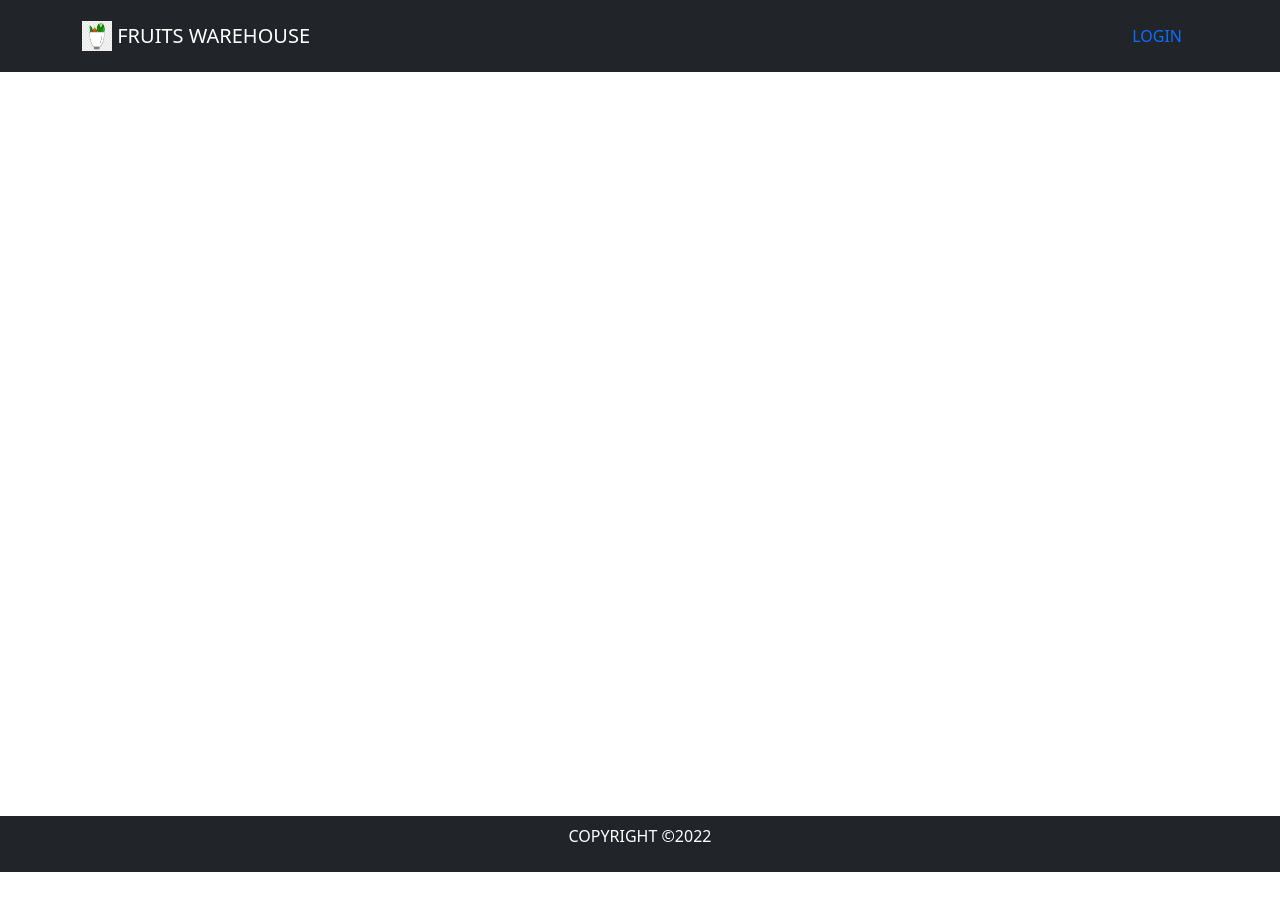
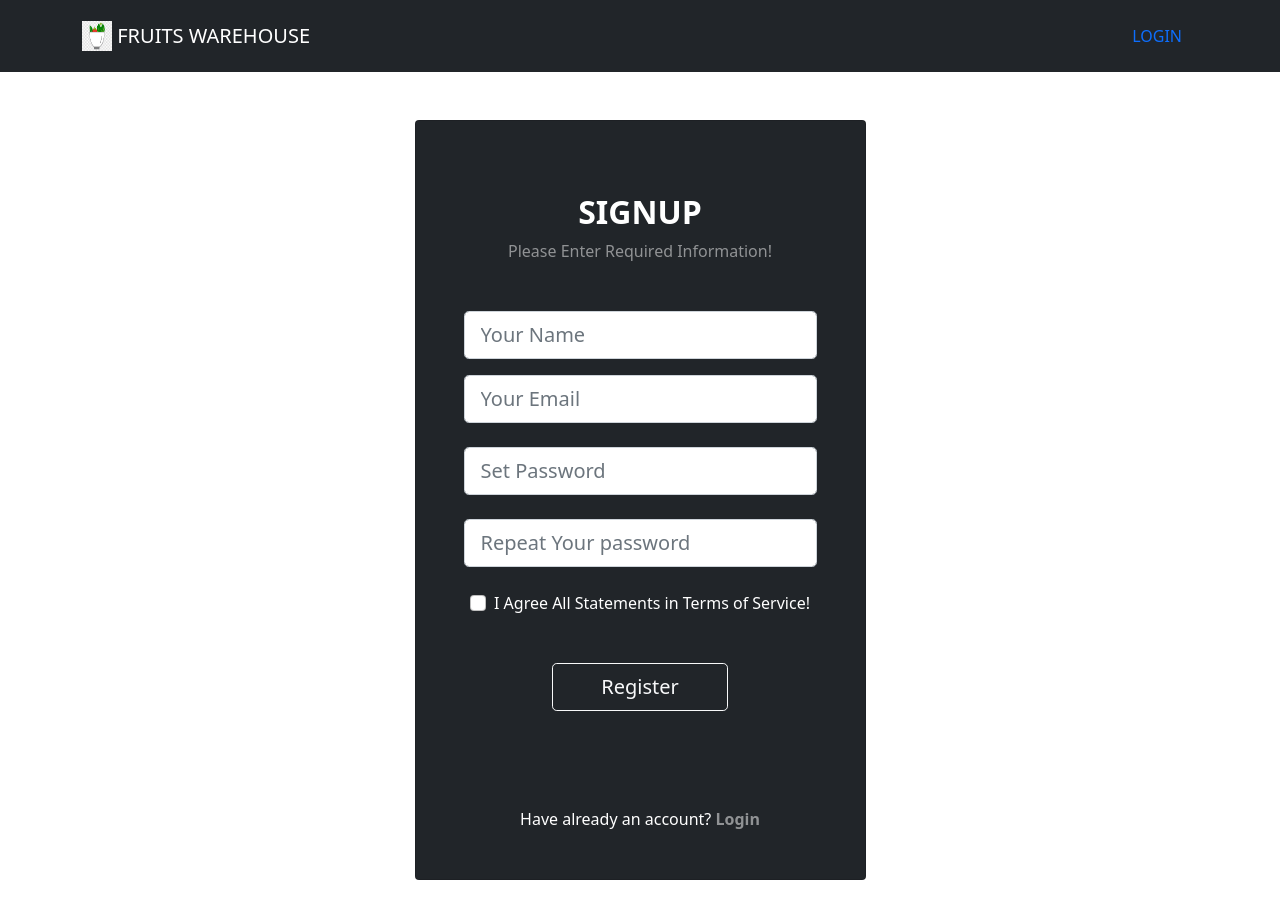
Before and after one commit to Emarat/warehouse-management-client-side, a React (Create React App) app: page /register in a window 1280 px wide. Shown: the top 918 px of the page. Before the commit the page ends 872 px from the top, so only its background shows below. Built offline with nearby package versions, Linux system fonts and the light colour scheme; no server answers.

Commit message:
register page

```diff
--- a/src/App.js
+++ b/src/App.js
@@ -5,6 +5,7 @@ import Header from './Components/Header/Header';
 import Home from './Components/Home/Home';
 import Inventory from './Components/Inventory/Inventory';
 import Login from './Components/Login/Login';
+import Register from './Components/Register/Register';
 
 function App() {
   return (
@@ -14,6 +15,7 @@ function App() {
         <Route path='/' element={<Home></Home>}></Route>
         <Route path='/inventory' element={<Inventory></Inventory>}></Route>
         <Route path='/login' element={<Login></Login>}></Route>
+        <Route path='/register' element={<Register></Register>}></Route>
       </Routes>
       <Footer></Footer>
     </div>
--- a/src/Components/Header/Header.js
+++ b/src/Components/Header/Header.js
@@ -1,9 +1,18 @@
+import { signOut } from 'firebase/auth';
 import React from 'react';
 import { Container, Nav, Navbar } from 'react-bootstrap';
+import { useAuthState } from 'react-firebase-hooks/auth';
 import { Link } from 'react-router-dom';
+import auth from '../../firebase.init';
 import logo from '../../images/nav-icon.png';
 
 const Header = () => {
+    const [user] = useAuthState(auth);
+
+    const handleSignOut = () => {
+        signOut(auth);
+    }
+
     return (
         <Navbar sticky='top' bg="dark" variant="dark">
             <Container>
@@ -19,7 +28,12 @@ const Header = () => {
                 </Navbar.Brand>
                 <Navbar.Collapse className="justify-content-end">
                     <Navbar>
-                        <Nav.Link as={Link} to='/login'>LOGIN</Nav.Link>
+                        {
+                            user ?
+                                <button onClick={handleSignOut} className="btn btn-outline-light btn-lg">LOGOUT</button>
+                                :
+                                <Nav.Link as={Link} to="/login">LOGIN</Nav.Link>
+                        }
                     </Navbar>
                 </Navbar.Collapse>
             </Container>
--- a/src/Components/Register/Register.js
+++ b/src/Components/Register/Register.js
@@ -0,0 +1,117 @@
+import React, { useState } from 'react';
+import { Link, useNavigate } from 'react-router-dom';
+import { useCreateUserWithEmailAndPassword, useUpdateProfile } from 'react-firebase-hooks/auth';
+import auth from '../../firebase.init';
+
+const Register = () => {
+    const [email, setEmail] = useState('');
+    const [name, setName] = useState('');
+    const [password, setPassword] = useState('');
+    const [confirmPassword, setConfirmPassword] = useState('');
+    const [error, setError] = useState('');
+    const navigate = useNavigate();
+
+    const [createUserWithEmailAndPassword, user] = useCreateUserWithEmailAndPassword(auth, { sendEmailVerification: true });
+    const [updateProfile, updating] = useUpdateProfile(auth);
+
+    const handleNameBlur = (event) => {
+        setName(event.target.value);
+    }
+    const handleEmailBlur = (event) => {
+        setEmail(event.target.value);
+    }
+    const handlePasswordBlur = (event) => {
+        setPassword(event.target.value);
+    }
+    const handleConfirmPasswordBlur = (event) => {
+        setConfirmPassword(event.target.value);
+    }
+
+    if (user) {
+        console.log('user', user);
+    }
+
+    const handleCreateUser = async (event) => {
+        event.preventDefault();
+        if (password !== confirmPassword) {
+            setError('Password Not Matched');
+            return;
+        }
+        if (password.length < 6) {
+            setError('Password Must be 6 Characters!')
+            return;
+        }
+
+        await createUserWithEmailAndPassword(email, password)
+        await updateProfile({ displayName: name });
+        console.log('Updated profile');
+        navigate('/');
+
+    }
+
+    return (
+        <form onSubmit={handleCreateUser}>
+            <section className="vh-100 gradient-custom">
+                <div className="container py-5 h-100">
+                    <div className="row d-flex justify-content-center align-items-center h-100">
+                        <div className="col-12 col-md-8 col-lg-6 col-xl-5">
+                            <div className="card bg-dark text-white">
+                                <div className="card-body p-5 text-center">
+
+                                    <div className="mb-md-5 mt-md-4 pb-5">
+                                        <h2 className="fw-bold mb-2 text-uppercase">Signup</h2>
+                                        <p className="text-white-50 mb-5">Please Enter Required Information!</p>
+                                        <div className="form-outline mb-3">
+                                            <input onBlur={handleNameBlur} type="text" id="form3Example1cg" placeholder='Your Name' className="form-control form-control-lg" required />
+
+                                        </div>
+
+                                        <div className="form-outline mb-4">
+                                            <input onBlur={handleEmailBlur} type="email" id="form3Example3cg" placeholder='Your Email' className="form-control form-control-lg" required />
+
+                                        </div>
+
+                                        <div className="form-outline mb-4">
+                                            <input onBlur={handlePasswordBlur} type="password" id="form3Example4cg" placeholder='Set Password' className="form-control form-control-lg" required />
+
+                                        </div>
+
+                                        <div className="form-outline mb-4">
+                                            <input onBlur={handleConfirmPasswordBlur} type="password" id="form3Example4cdg" placeholder='Repeat Your password' className="form-control form-control-lg" required />
+
+                                        </div>
+
+                                        <div className="form-check d-flex justify-content-center mb-5">
+                                            <input
+                                                className="form-check-input me-2"
+                                                type="checkbox"
+                                                value=""
+                                                id="form2Example3cg"
+                                            />
+                                            <label className="form-check-label">
+                                                I Agree All Statements in Terms of Service!
+                                            </label>
+                                        </div>
+                                        <p style={{ color: 'red' }}>{error}</p>
+                                        <div>
+                                            <button className="btn btn-outline-light btn-lg px-5" type="submit">Register</button>
+                                        </div>
+
+                                    </div>
+
+                                    <div>
+                                        <p className="mb-0">Have already an account? <Link to="/login" className="text-white-50 fw-bold text-decoration-none">Login</Link>
+                                        </p>
+                                    </div>
+
+                                </div>
+                            </div>
+                        </div>
+                    </div>
+                </div>
+            </section>
+        </form>
+    );
+};
+
+export default Register;
```
